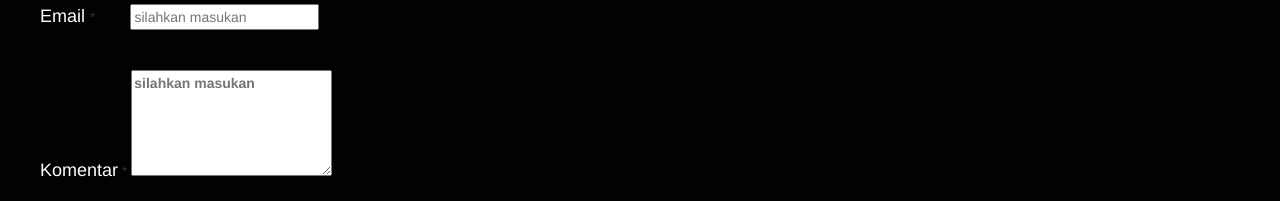
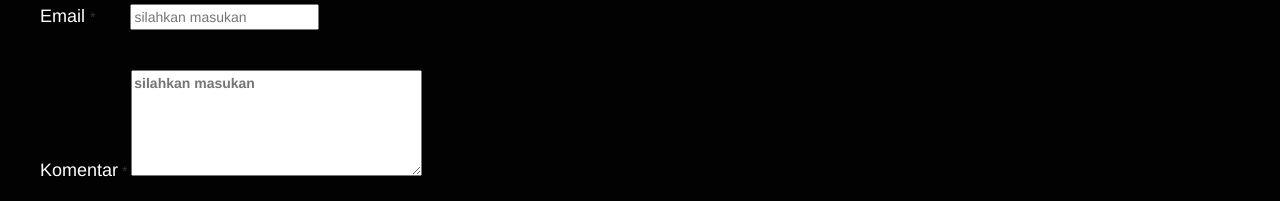
Before and after one commit to fadiaayu/PTEvoluzionetyres-tugasdesweb, a plain HTML site: page hubungi.html in a window 1280 px wide. Shown: the part 1033-1234 px from the top of the page. Drawn offline with Linux system fonts and the light colour scheme.

Commit message:
mengubah hubungi.html

```diff
--- a/hubungi.html
+++ b/hubungi.html
@@ -77,7 +77,7 @@
             <tr>
               <td><font color="white" size=+1>Komentar</font></td>
               <td>*</td>
-              <td><label><textarea name=textarea placeholder="silahkan masukan" rows=5 cols=20></textarea></label> <br>
+              <td><label><textarea name=textarea placeholder="silahkan masukan" rows=5 cols=30></textarea></label> <br>
               </td>
             </tr><br>
             <tr>
```
